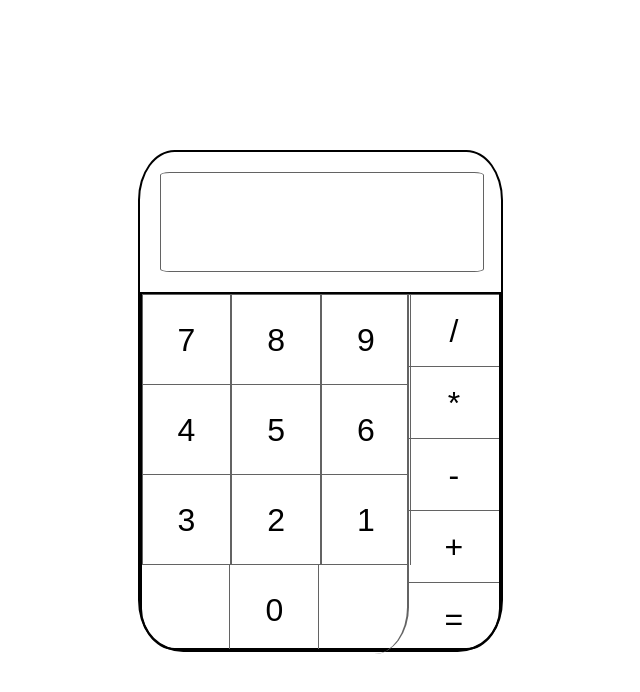
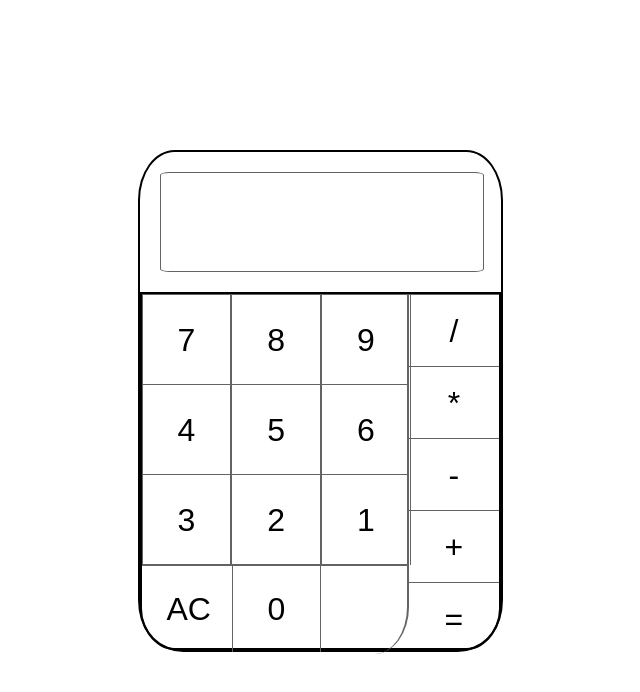
Before and after one commit to ryanboothforever/simpleCalculator, a plain HTML site: page index.html in a window 1280 px wide. Shown: the whole page, without its empty margins (320-960 px from the left). Drawn offline with Linux system fonts and the light colour scheme.

Commit message:
Added clear button and fixed what happens when clicking equals sign only

```diff
--- a/css/style.css
+++ b/css/style.css
@@ -74,7 +74,7 @@ main{
      border-bottom-left-radius: 13%;
 }
 
-.number-pad > div{
+.number-pad > div, .operator-pad >div, #bottom-row>div{
      height: 90px;
      display: flex;
      justify-content: space-evenly;
@@ -89,7 +89,7 @@ main{
 }
 
 #zero{
-     padding: 27px 35px 21px 35px;
+     margin-right: 17px;
      border-right: .1rem solid rgba(99, 99, 99,1);
      border-left: .1rem solid rgba(99, 99, 99,1);
 }
@@ -112,8 +112,6 @@ main{
      align-items: center;
      justify-content: center;
      border-top: 1px solid rgba(99, 99, 99,1);
-
-
 }
 
 .operator, .equal-sign>span{
@@ -122,11 +120,20 @@ main{
 }
 .equal-sign{
      flex-basis: 144px;
-     flex-grow: 1;
      border-bottom-right-radius: 10%;
 }
+#bottom-row{
+     padding-right: 3px;
+}
+#bottom-row>div{
+     align-items: baseline;
+}
 
-
-/******************************************
-/* ADDITIONAL STYLES
-/*******************************************/
+#bottom-row > div:nth-child(3) span:nth-child(1){
+     border: none;
+}
+#clear{
+     border: none;
+     width: 90px;
+     padding-left: 25px;
+}
--- a/index.html
+++ b/index.html
@@ -58,9 +58,15 @@
 								<span class="number" id="one">1</span>
 							</div>
 						</div>
-						<div>
+						<div id="bottom-row">
+							<div class="clear-div">
+								<span class="clear" id="clear">AC</span>
+							</div>
 							<div>
 								<span class="number" id="zero">0</span>
+							</div>
+							<div>
+								<span class="number"></span>
 							</div>
 
 						</div>
--- a/js/main.js
+++ b/js/main.js
@@ -38,6 +38,16 @@ function tallyResult() {
         result = Number(myParts[0]) * Number(myParts[2])
     } else if (myParts[1] === "/") {
         result = Number(myParts[0]) / Number(myParts[2])
+    } else{
+        return false
     }
     outcome.innerHTML = result
 }
+
+//Clear button clears the display
+
+document.querySelector("#clear").addEventListener("click", clearDisplay)
+
+function clearDisplay(){
+    document.querySelector("#beep").innerHTML = ""
+}
```
